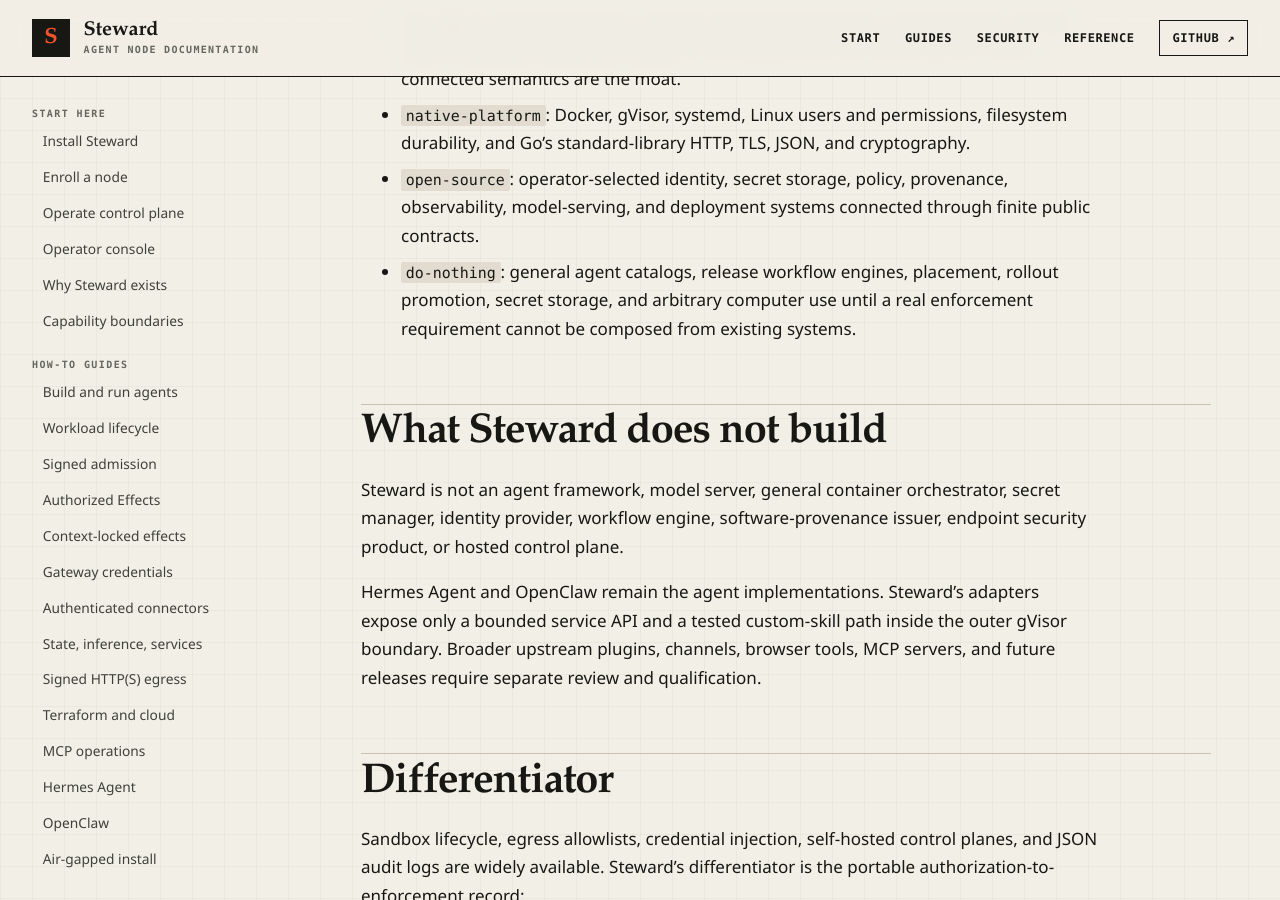
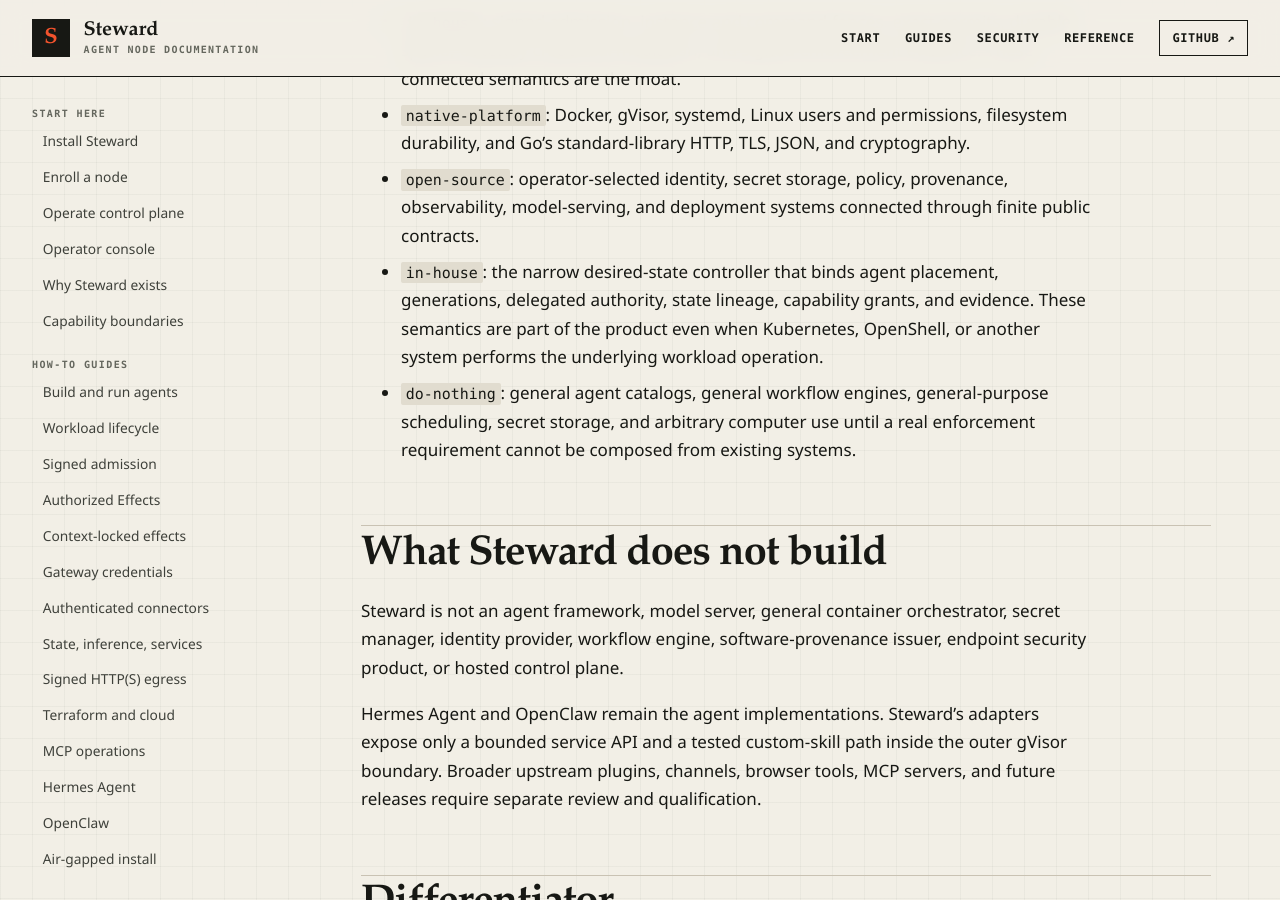
Before and after one commit to hardrails/steward, a Jekyll site: the page built from docs/product/positioning.md, in a window 1280 px wide and 900 px high, scrolled down 3038 px. Built offline with Jekyll 4.4.1, drawn with Linux system fonts in a browser that asks for light colours; some of the changed text lies outside the part shown.

Commit message:
docs: align positioning with agent reconciliation
Clarify that Steward owns the narrow desired-state semantics connecting placement, delegated authority, lineage, capability grants, and evidence while leaving general scheduling to reusable substrates.

Constraint: Preserve a useful single-server path without recreating Kubernetes or Nomad

Rejected: Continue treating all placement as out of scope | it leaves the application contract disconnected from fleet execution

Confidence: high

Scope-risk: narrow

```diff
--- a/docs/product/positioning.md
+++ b/docs/product/positioning.md
@@ -105,9 +105,13 @@
 - `open-source`: operator-selected identity, secret storage, policy, provenance,
   observability, model-serving, and deployment systems connected through finite
   public contracts.
-- `do-nothing`: general agent catalogs, release workflow engines, placement,
-  rollout promotion, secret storage, and arbitrary computer use until a real
-  enforcement requirement cannot be composed from existing systems.
+- `in-house`: the narrow desired-state controller that binds agent placement,
+  generations, delegated authority, state lineage, capability grants, and
+  evidence. These semantics are part of the product even when Kubernetes,
+  OpenShell, or another system performs the underlying workload operation.
+- `do-nothing`: general agent catalogs, general workflow engines, general-purpose
+  scheduling, secret storage, and arbitrary computer use until a real enforcement
+  requirement cannot be composed from existing systems.
 
 ## What Steward does not build
 
@@ -152,3 +156,6 @@
 
 Features that do not improve one of those outcomes should be composed from another
 system, deferred, or removed.
+
+The [product roadmap]({{ '/product/roadmap/' | relative_url }}) turns this boundary
+into named delivery milestones and acceptance gates.
```
